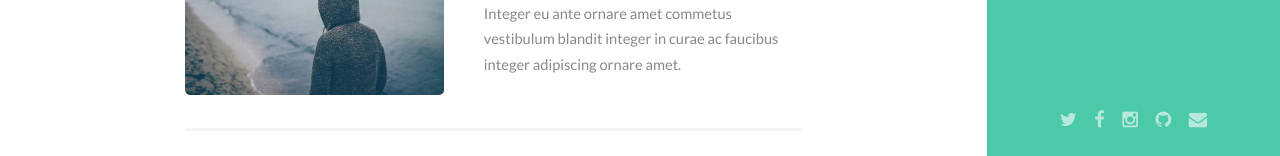
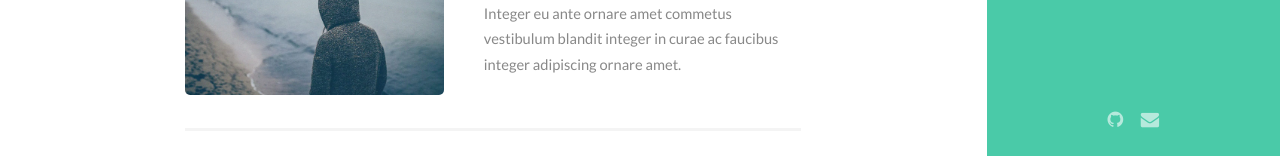
Before and after one commit to JerryBlack28/JerryBlack28.github.io, a Jekyll site: the page built from index.html, in a window 1280 px wide and 900 px high, scrolled down 594 px. Shown: the part 744-900 px from the top of the window. Built offline with Jekyll 4.4.1, drawn with Linux system fonts in a browser that asks for light colours.

Commit message:
modified:   _includes/header.html

```diff
--- a/_includes/header.html
+++ b/_includes/header.html
@@ -15,11 +15,11 @@
         </nav>
         <footer>
             <ul class="icons">
-                <li><a href="#" class="icon fa-twitter"><span class="label">Twitter</span></a></li>
-                <li><a href="#" class="icon fa-facebook"><span class="label">Facebook</span></a></li>
-                <li><a href="#" class="icon fa-instagram"><span class="label">Instagram</span></a></li>
-                <li><a href="#" class="icon fa-github"><span class="label">Github</span></a></li>
-                <li><a href="#" class="icon fa-envelope"><span class="label">Email</span></a></li>
+                <!-- <li><a href="#" class="icon fa-twitter"><span class="label">Twitter</span></a></li> -->
+                <!-- <li><a href="#" class="icon fa-facebook"><span class="label">Facebook</span></a></li> -->
+                <!-- <li><a href="#" class="icon fa-instagram"><span class="label">Instagram</span></a></li> -->
+                <li><a href="https://github.com/JerryBlack28" class="icon fa-github"><span class="label">Github</span></a></li>
+                <li><a href="yfding2024@163.com" class="icon fa-envelope"><span class="label">Email</span></a></li>
             </ul>
         </footer>
     </section>
```
